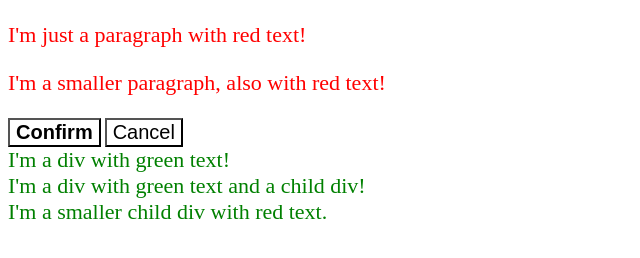
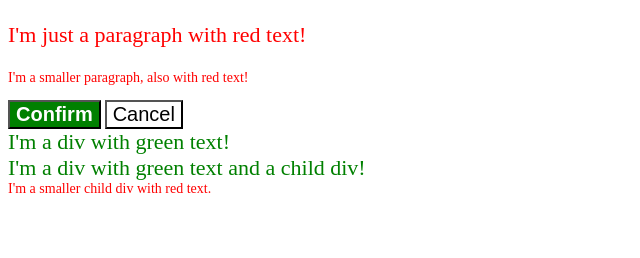
Before and after one commit to ReasonForTeason/css, a plain HTML site: page foundations/06-cascade-fix/index.html in a window 1280 px wide. Shown: the whole page, without its empty margins (0-640 px from the left). Drawn offline with Linux system fonts and the light colour scheme.

Commit message:
Almost done learning some CSS.

```diff
--- a/foundations/06-cascade-fix/style.css
+++ b/foundations/06-cascade-fix/style.css
@@ -1,17 +1,17 @@
 .para,
 .small-para {
   color: hsl(0, 100%, 50%);
+}
+
+.para {
+  font-size: 22px;
 }
 
 .small-para {
   font-size: 14px;
 }
 
-.para {
-  font-size: 22px;
-}
-
-.confirm {
+#confirm-button {
   background: green;
   color: white;
   font-weight: bold;
@@ -23,12 +23,12 @@
   font-size: 20px;
 }
 
-.child {
-  color: red;
-  font-size: 14px;
-}
-
 div.text {
   color: green;
   font-size: 22px;
 }
+
+div .child {
+  color: red;
+  font-size: 14px;
+}
```
